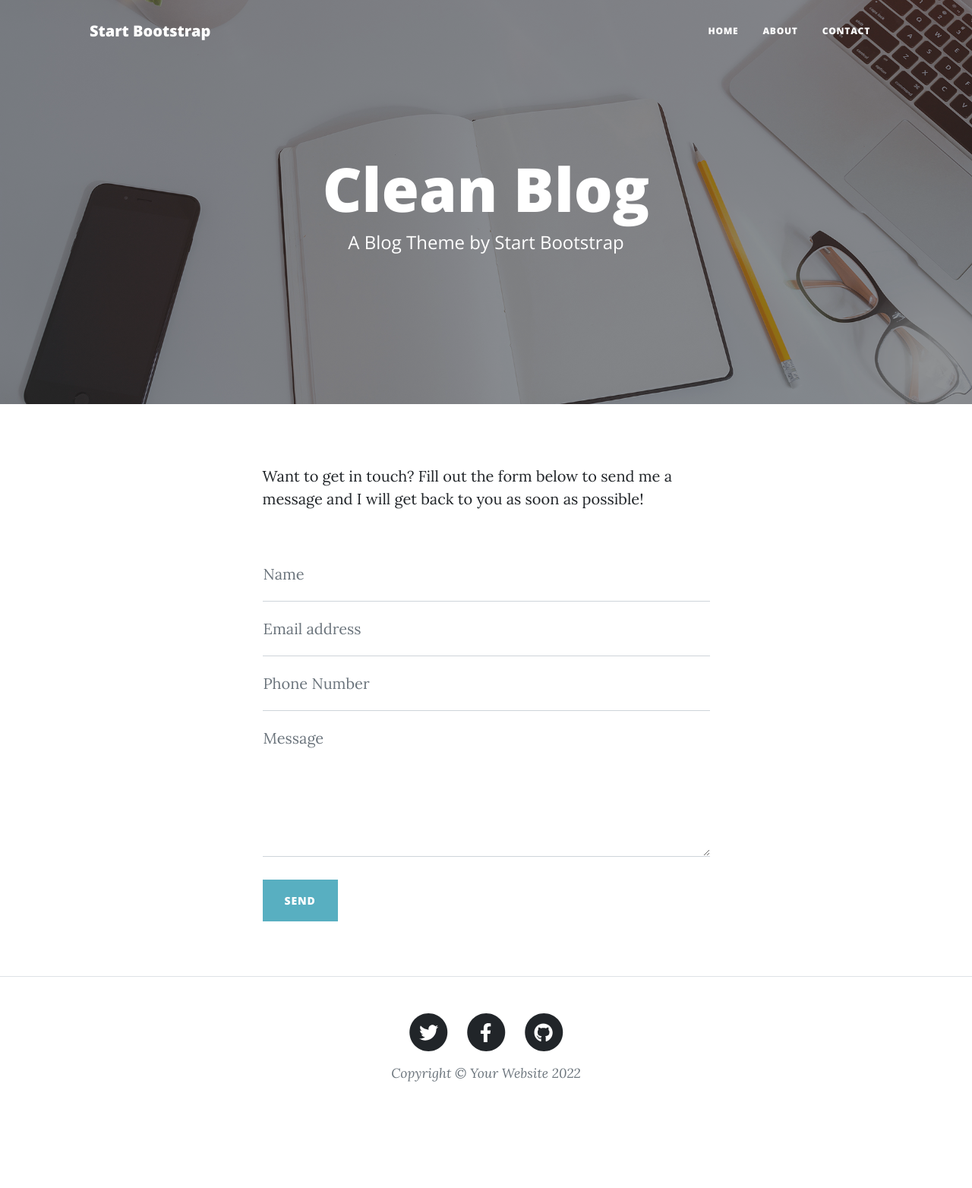
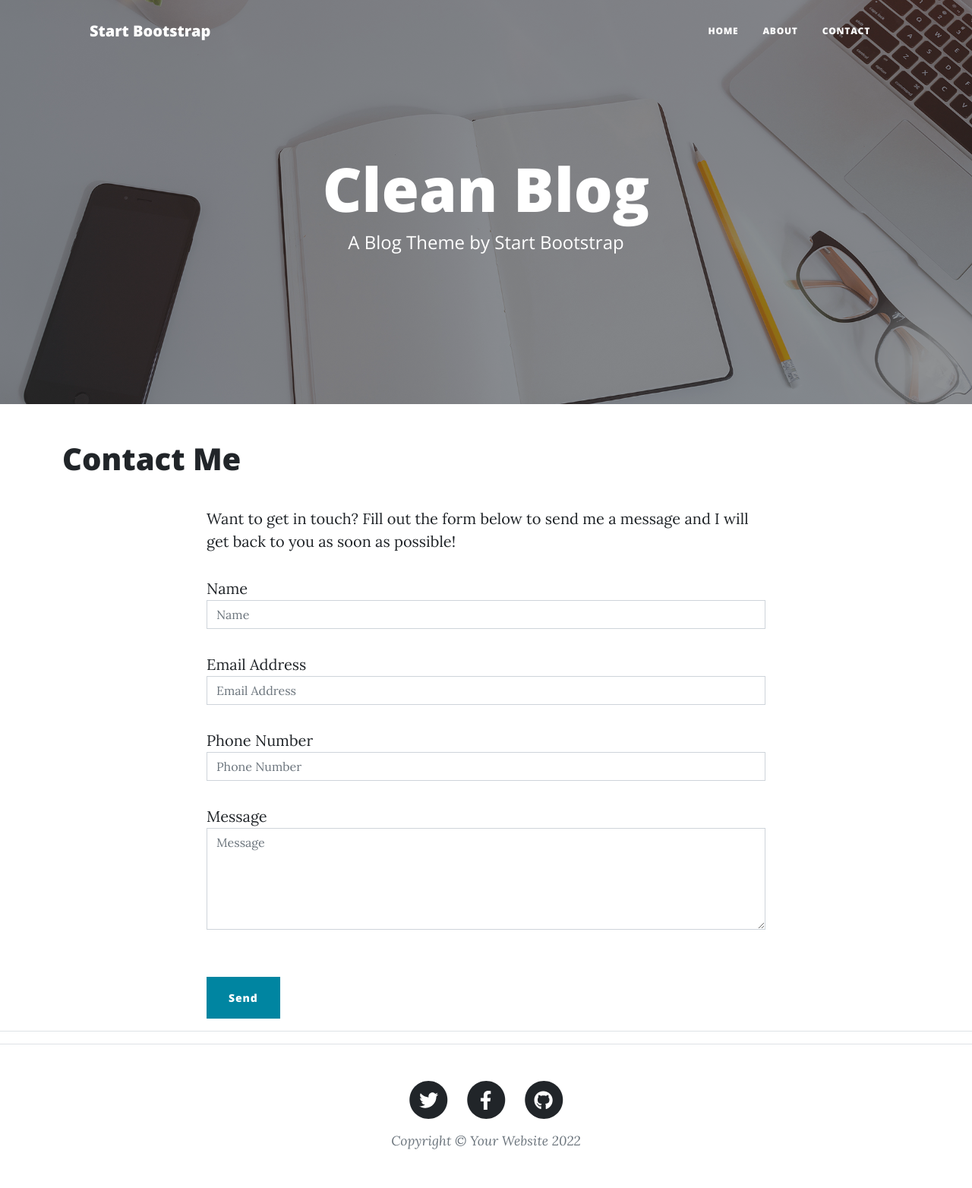
Before and after one commit to Janexxx1337/blog_styled_version, a Flask app: page /contact in a window 1280 px wide. Shown: the whole page at 76% size. Before the commit the page ends 1424 px from the top, so only its background shows below. Run offline with Flask 2, Linux system fonts and the light colour scheme; some libraries are stand-ins or nearby versions.

Commit message:
update contact form

```diff
--- a/server.py
+++ b/server.py
@@ -1,7 +1,10 @@
-from flask import Flask, render_template
+from flask import Flask, render_template,request
 import requests
 import datetime
+import smtplib
 
+my_email = 'vova@infomxxwedspb.ru'
+my_password = 'xffwqizdxsyuxwcxcxnr'
 
 app = Flask(__name__)
 
@@ -19,9 +22,24 @@ def about():
     return render_template("about.html")
 
 
-@app.route("/contact")
+@app.route("/contact", methods=["GET", "POST"])
 def contact():
-    return render_template("contact.html")
+    if request.method == "POST":
+        data = request.form
+        name = data["name"]
+        email = data["email"]
+        phone = data["phone"]
+        msg = data["message"]
+        connection = smtplib.SMTP('smtp.yandex.com')
+        connection.starttls()
+        connection.login(my_email, my_password)
+        connection.sendmail(
+            from_addr=my_email,
+            to_addrs="krahs123@gmail.com",
+            msg=f'Имя: {name}\n Почта: {email}\n Телефон: {phone}\n Сообщение: {msg}'.encode('utf-8').strip())
+        return render_template("contact.html", msg_sent=True)
+    return render_template("contact.html", msg_sent=False)
+
 
 
 @app.route('/post/<num>')
@@ -29,4 +47,6 @@ def get_page(num):
     response = requests.get('https://jsonplaceholder.typicode.com/posts').json()
     return render_template("post.html", post=response, num=int(num))
 
+
+
 app.run(debug=True)
--- a/templates/contact.html
+++ b/templates/contact.html
@@ -1,65 +1,52 @@
-        {% include 'header.html' %}
-        <!-- Main Content-->
-        <main class="mb-4">
-            <div class="container px-4 px-lg-5">
-                <div class="row gx-4 gx-lg-5 justify-content-center">
-                    <div class="col-md-10 col-lg-8 col-xl-7">
+{% include "header.html" %}
+  <div class="container">
+      {% if msg_sent: %}
+            <h1>Successfully sent your message</h1>
+            {% else: %}
+            <h1>Contact Me</h1>
+            {% endif %}
+    <div class="row">
+      <div class="col-lg-8 col-md-10 mx-auto">
         <p>Want to get in touch? Fill out the form below to send me a message and I will get back to you as soon as possible!</p>
-                        <div class="my-5">
-                            <!-- * * * * * * * * * * * * * * *-->
-                            <!-- * * SB Forms Contact Form * *-->
-                            <!-- * * * * * * * * * * * * * * *-->
-                            <!-- This form is pre-integrated with SB Forms.-->
-                            <!-- To make this form functional, sign up at-->
-                            <!-- https://startbootstrap.com/solution/contact-forms-->
-                            <!-- to get an API token!-->
-                            <form id="contactForm" data-sb-form-api-token="API_TOKEN">
-                                <div class="form-floating">
-                                    <input class="form-control" id="name" type="text" placeholder="Enter your name..." data-sb-validations="required" />
-                                    <label for="name">Name</label>
-                                    <div class="invalid-feedback" data-sb-feedback="name:required">A name is required.</div>
-                                </div>
-                                <div class="form-floating">
-                                    <input class="form-control" id="email" type="email" placeholder="Enter your email..." data-sb-validations="required,email" />
-                                    <label for="email">Email address</label>
-                                    <div class="invalid-feedback" data-sb-feedback="email:required">An email is required.</div>
-                                    <div class="invalid-feedback" data-sb-feedback="email:email">Email is not valid.</div>
-                                </div>
-                                <div class="form-floating">
-                                    <input class="form-control" id="phone" type="tel" placeholder="Enter your phone number..." data-sb-validations="required" />
-                                    <label for="phone">Phone Number</label>
-                                    <div class="invalid-feedback" data-sb-feedback="phone:required">A phone number is required.</div>
-                                </div>
-                                <div class="form-floating">
-                                    <textarea class="form-control" id="message" placeholder="Enter your message here..." style="height: 12rem" data-sb-validations="required"></textarea>
-                                    <label for="message">Message</label>
-                                    <div class="invalid-feedback" data-sb-feedback="message:required">A message is required.</div>
-                                </div>
-                                <br />
-                                <!-- Submit success message-->
-                                <!---->
-                                <!-- This is what your users will see when the form-->
-                                <!-- has successfully submitted-->
-                                <div class="d-none" id="submitSuccessMessage">
-                                    <div class="text-center mb-3">
-                                        <div class="fw-bolder">Form submission successful!</div>
-                                        To activate this form, sign up at
-                                        <br />
-                                        <a href="https://startbootstrap.com/solution/contact-forms">https://startbootstrap.com/solution/contact-forms</a>
+        <!-- Contact Form - Enter your email address on line 19 of the mail/contact_me.php file to make this form work. -->
+        <!-- WARNING: Some web hosts do not allow emails to be sent through forms to common mail hosts like Gmail or Yahoo. It's recommended that you use a private domain email address! -->
+        <!-- To use the contact form, your site must be on a live web host with PHP! The form will not work locally! -->
+        <form name="sentMessage" id="contactForm" action="{{ url_for('contact') }}" method="post" novalidate>
+          <div class="control-group">
+            <div class="form-group floating-label-form-group controls">
+              <label>Name</label>
+              <input type="text" name="name" class="form-control" placeholder="Name" id="name" required data-validation-required-message="Please enter your name." >
+              <p class="help-block text-danger"></p>
             </div>
           </div>
-                                <!-- Submit error message-->
-                                <!---->
-                                <!-- This is what your users will see when there is-->
-                                <!-- an error submitting the form-->
-                                <div class="d-none" id="submitErrorMessage"><div class="text-center text-danger mb-3">Error sending message!</div></div>
-                                <!-- Submit Button-->
-                                <button class="btn btn-primary text-uppercase disabled" id="submitButton" type="submit">Send</button>
+          <div class="control-group">
+            <div class="form-group floating-label-form-group controls">
+              <label>Email Address</label>
+              <input type="email" name="email" class="form-control" placeholder="Email Address" id="email" required data-validation-required-message="Please enter your email address.">
+              <p class="help-block text-danger"></p>
+            </div>
+          </div>
+          <div class="control-group">
+            <div class="form-group col-xs-12 floating-label-form-group controls">
+              <label>Phone Number</label>
+              <input type="tel" name="phone" class="form-control" placeholder="Phone Number" id="phone" required data-validation-required-message="Please enter your phone number.">
+              <p class="help-block text-danger"></p>
+            </div>
+          </div>
+          <div class="control-group">
+            <div class="form-group floating-label-form-group controls">
+              <label>Message</label>
+              <textarea rows="5" name="message" class="form-control" placeholder="Message" id="message" required data-validation-required-message="Please enter a message."></textarea>
+              <p class="help-block text-danger"></p>
+            </div>
+          </div>
+          <br>
+          <div id="success"></div>
+          <button type="submit" class="btn btn-primary" id="sendMessageButton">Send</button>
         </form>
       </div>
     </div>
   </div>
-            </div>
-        </main>
-        <!-- Footer-->
-     {% include 'footer.html' %}
+
+  <hr>
+{% include "footer.html" %}
```
Lines whose indentation alone changed are shown as unchanged.
